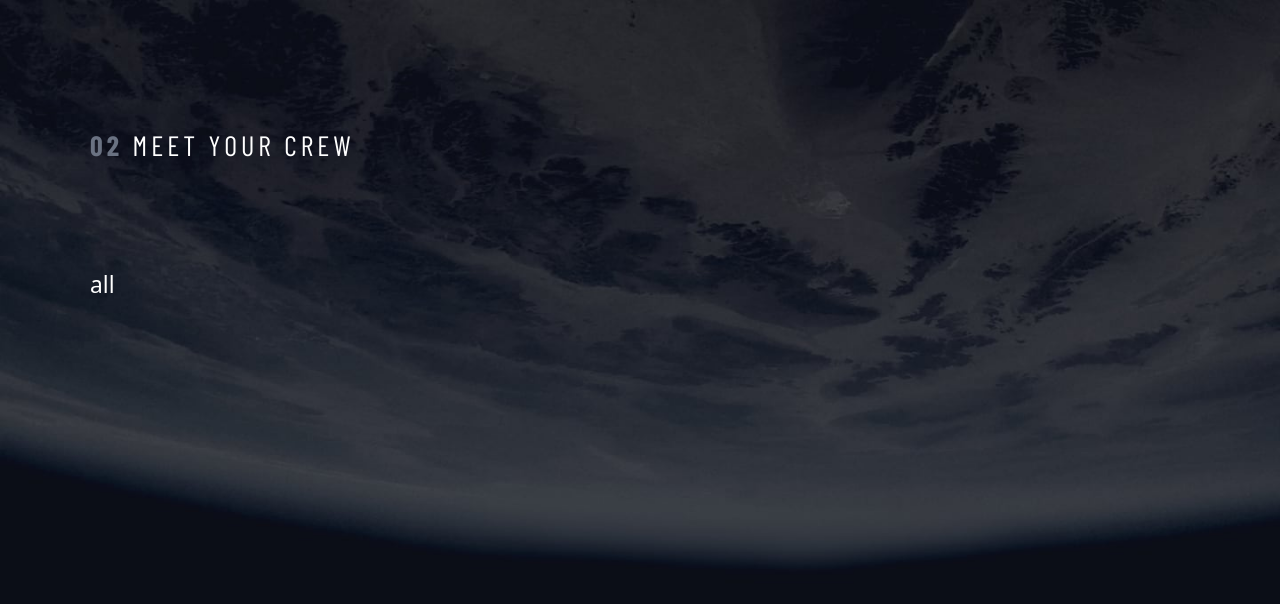
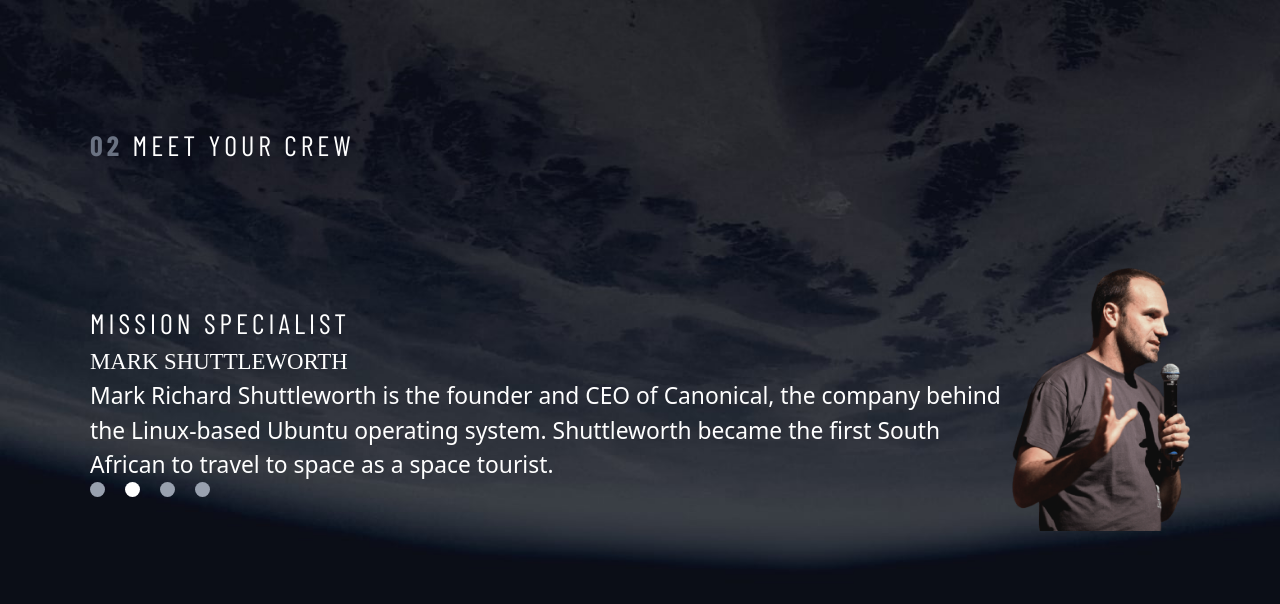
Before and after one commit to ayezabashir/space-tourism-website, a React (Vite) app: page /crew in a window 1280 px wide. Shown: the top 604 px of the page. Built offline with nearby package versions, Linux system fonts and the light colour scheme; a web font is replaced by a local one.

Commit message:
crew data

```diff
--- a/src/components/AllCrew.jsx
+++ b/src/components/AllCrew.jsx
@@ -1,9 +1,38 @@
+import { useState } from "react";
+import data from "/src/data/data.json";
 const AllCrew = () => {
-  return (
-    <section>
-        all
-    </section>
-  )
+    const [currCrew, setCurrentCrew] = useState(1);
+    const crews = data.crew;
+    const crew = crews.find((crew) => crew.id === currCrew)
+    return (
+        <section className="flex flex-col lg:flex-row justify-between items-center">
+            <div>
+                <div>
+                    <h1>{crew.role}</h1>
+                    <h2>{crew.name}</h2>
+                    <p>{crew.bio}</p>
+                </div>
+                <div className="flex gap-20 cursor-pointer">
+                    {
+                        crews.map((item, index) =>
+                            <p
+                                onClick={() => setCurrentCrew(index)}
+                                key={index}
+                                className={`w-15 h-15 rounded-full bg-gray-400
+                                    ${currCrew === index ? "bg-white" : "bg-gray-400"}
+                                    `}
+                            ></p>
+                        )
+                    }
+                </div>
+            </div>
+            <div>
+                <picture>
+                    <img className="" src={crew.images.png} alt={crew.name} />
+                </picture>
+            </div>
+        </section>
+    )
 }
 
 export default AllCrew
--- a/src/data/data.json
+++ b/src/data/data.json
@@ -43,6 +43,7 @@
   ],
   "crew": [
     {
+      "id": 0,
       "name": "Douglas Hurley",
       "images": {
         "png": "/src/assets/crew/image-douglas-hurley.png",
@@ -52,6 +53,7 @@
       "bio": "Douglas Gerald Hurley is an American engineer, former Marine Corps pilot and former NASA astronaut. He launched into space for the third time as commander of Crew Dragon Demo-2."
     },
     {
+      "id":1,
       "name": "Mark Shuttleworth",
       "images": {
         "png": "/src/assets/crew/image-mark-shuttleworth.png",
@@ -61,6 +63,7 @@
       "bio": "Mark Richard Shuttleworth is the founder and CEO of Canonical, the company behind the Linux-based Ubuntu operating system. Shuttleworth became the first South African to travel to space as a space tourist."
     },
     {
+      "id":2,
       "name": "Victor Glover",
       "images": {
         "png": "/src/assets/crew/image-victor-glover.png",
@@ -70,6 +73,7 @@
       "bio": "Pilot on the first operational flight of the SpaceX Crew Dragon to the International Space Station. Glover is a commander in the U.S. Navy where he pilots an F/A-18.He was a crew member of Expedition 64, and served as a station systems flight engineer."
     },
     {
+      "id":3,
       "name": "Anousheh Ansari",
       "images": {
         "png": "/src/assets/crew/image-anousheh-ansari.png",
```
